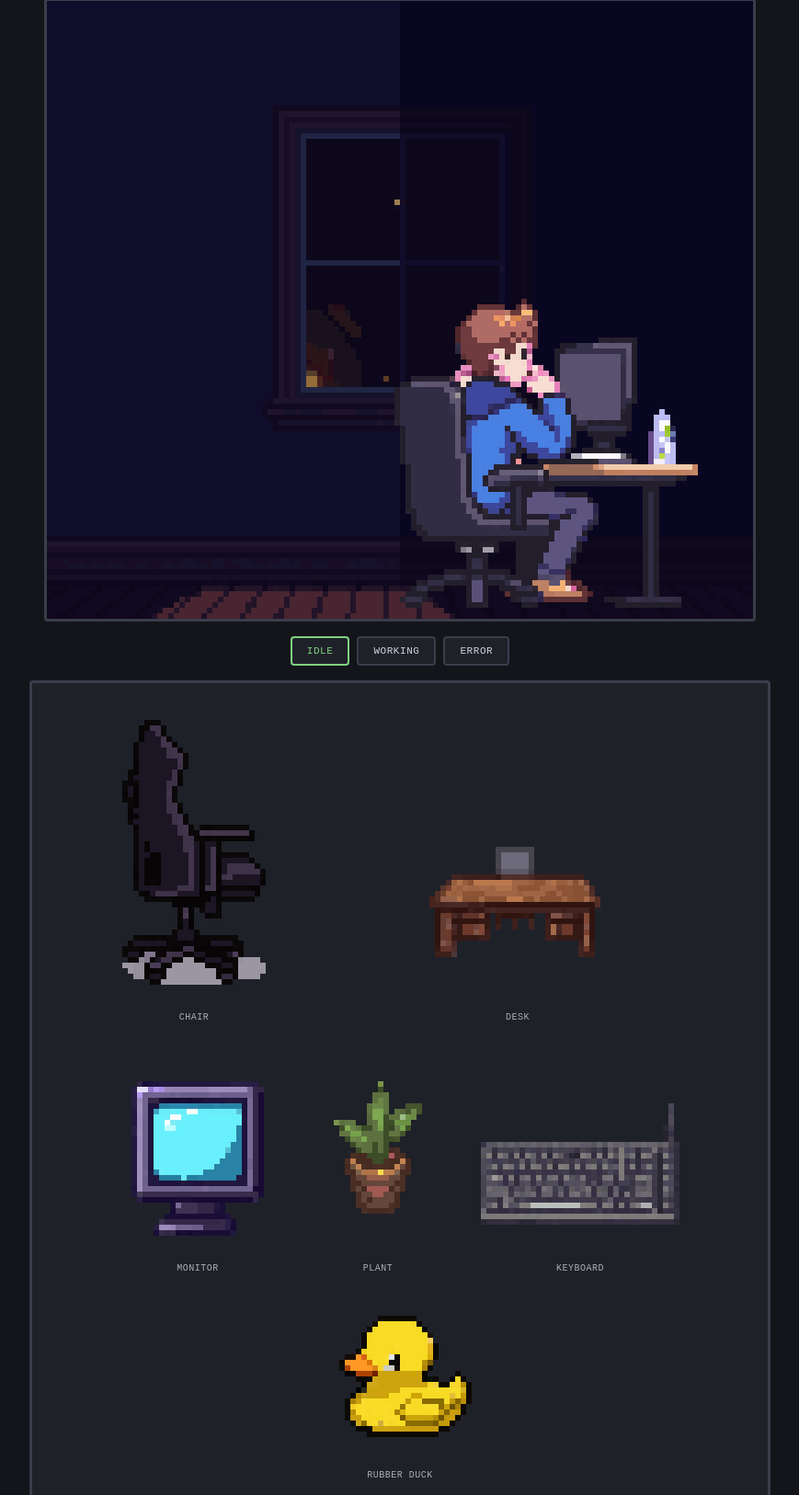
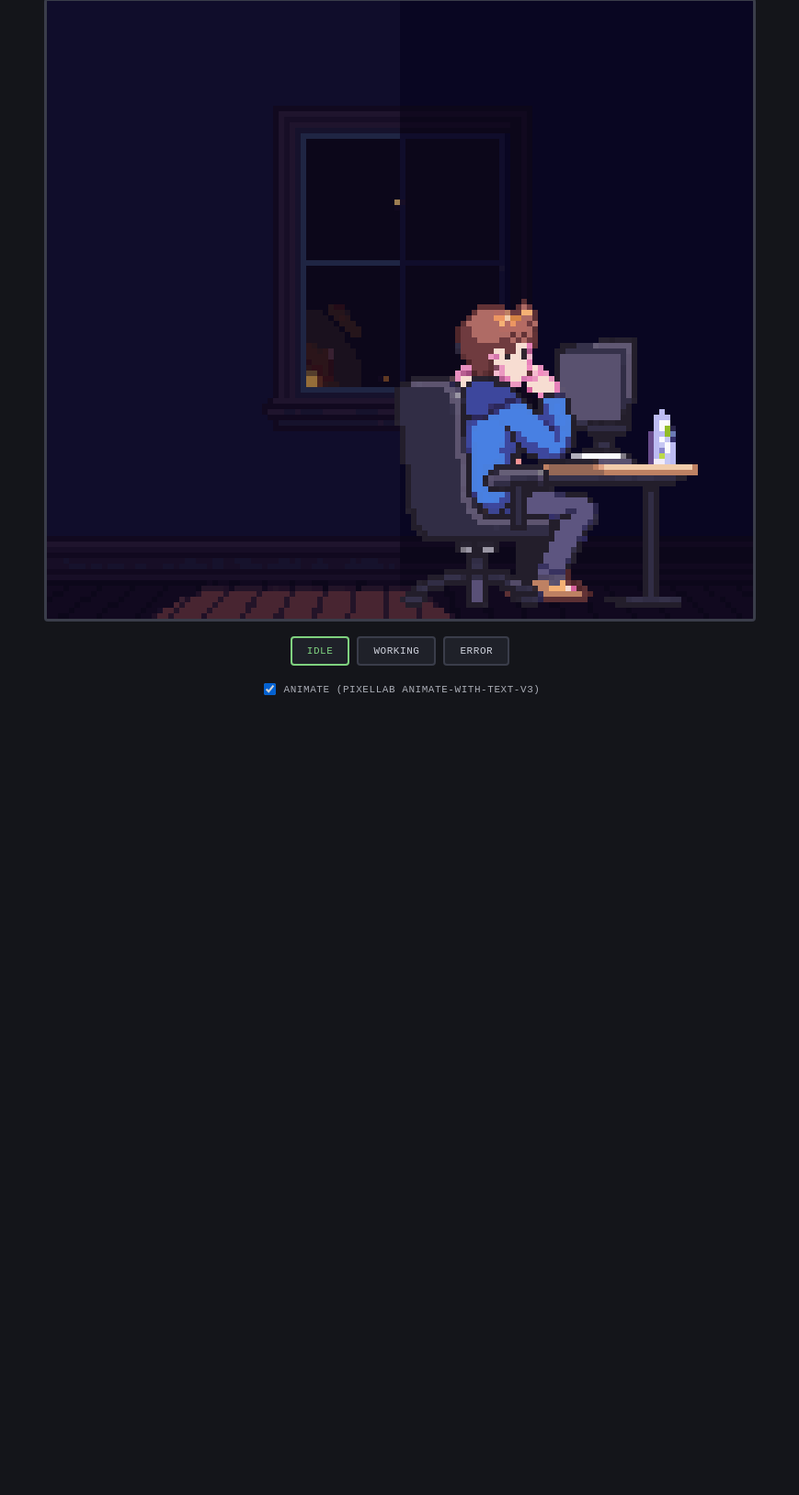
Before and after one commit to ManonChab/8bit, a website: page public/test-assets.html in a window 1280 px wide. Shown: the part 50-1676 px from the top of the page at 92% size, without its empty margins (205-1074 px from the left). After the commit the page ends 809 px from the top, so only its background shows below. Drawn offline with Linux system fonts and the light colour scheme.

Commit message:
feat(avatar): wire real PixelLab animations into avatar.js, drop object gallery from test page
avatar.js now renders the generated background + per-state animation
frames for the developer theme, falling back to the procedural drawing
while images load or for themes without real art yet. Also removes the
standalone object-sprite gallery from test-assets.html (chair/desk/
monitor/etc. preview cards) since it wasn't wired into any scene compositing
and isn't needed as a live view -- the underlying asset files are untouched
on disk for later use.

```diff
--- a/public/test-assets.html
+++ b/public/test-assets.html
@@ -17,9 +17,8 @@
     gap: 16px;
   }
   h1 { font-size: 13px; opacity: 0.6; font-weight: normal; letter-spacing: 0.1em; text-transform: uppercase; }
-  /* Every asset (background, character, objects) is displayed at the same
-     6x-native-pixel scale so relative sizes stay meaningful across images
-     that were generated at different native resolutions. */
+  /* Background and character are displayed at the same 6x-native-pixel
+     scale so relative sizes stay meaningful. */
   #stage {
     position: relative;
     width: 768px;  /* 128px background native width * 6 */
@@ -60,23 +59,17 @@
   }
   #buttons button:hover { border-color: #7fd17f; }
   #buttons button.active { border-color: #7fd17f; color: #7fd17f; }
-  #objects {
+  #anim-toggle {
+    font-size: 11px;
+    letter-spacing: 0.05em;
+    text-transform: uppercase;
+    color: #cfd2dc;
+    opacity: 0.8;
     display: flex;
-    flex-wrap: wrap;
-    justify-content: center;
-    gap: 16px;
-    align-items: flex-end;
-    background: #1f2129;
-    border: 3px solid #3a3d4a;
-    border-radius: 4px;
-    padding: 16px;
-    max-width: 768px;
+    align-items: center;
+    gap: 6px;
+    cursor: pointer;
   }
-  .obj-card { display: flex; flex-direction: column; align-items: center; gap: 6px; }
-  /* Native size * 6 (same scale as the stage) — NOT a fixed display height,
-     so relative real-world size between objects stays visible. */
-  .obj-card img { image-rendering: pixelated; }
-  .obj-card span { font-size: 10px; opacity: 0.7; text-transform: uppercase; letter-spacing: 0.05em; }
 </style>
 </head>
 <body>
@@ -90,30 +83,63 @@
     <button data-state="working">Working</button>
     <button data-state="error">Error</button>
   </div>
-
-  <div id="objects">
-    <div class="obj-card"><img data-native-width="40" src="/art/developer-theme/pixellab/v2/objects/chair.png" alt="chair" /><span>Chair</span></div>
-    <div class="obj-card"><img data-native-width="72" src="/art/developer-theme/pixellab/v2/objects/desk.png" alt="desk" /><span>Desk</span></div>
-    <div class="obj-card"><img data-native-width="32" src="/art/developer-theme/pixellab/v2/objects/monitor.png" alt="monitor" /><span>Monitor</span></div>
-    <div class="obj-card"><img data-native-width="28" src="/art/developer-theme/pixellab/v2/objects/plant.png" alt="plant" /><span>Plant</span></div>
-    <div class="obj-card"><img data-native-width="40" src="/art/developer-theme/pixellab/v2/objects/keyboard.png" alt="keyboard" /><span>Keyboard</span></div>
-    <div class="obj-card"><img data-native-width="32" src="/art/developer-theme/pixellab/v2/objects/rubber-duck.png" alt="rubber duck" /><span>Rubber duck</span></div>
-  </div>
+  <label id="anim-toggle">
+    <input type="checkbox" id="anim-checkbox" checked />
+    animate (PixelLab animate-with-text-v3)
+  </label>
 
   <script>
-    const SCALE = 6;
-    document.querySelectorAll('.obj-card img').forEach((img) => {
-      img.style.width = `${Number(img.dataset.nativeWidth) * SCALE}px`;
-    });
+    const sprite = document.getElementById('sprite');
+    const animCheckbox = document.getElementById('anim-checkbox');
 
-    const sprite = document.getElementById('sprite');
+    // Last index in each state's animate-with-text-v3 output
+    // (frame-0.png..frame-N.png, N = frame_count -- see animations/NOTES.md).
+    const ANIM_LAST_FRAME = { idle: 4, working: 8, error: 8 };
+    const FRAME_MS = 140; // ~7fps, readable at pixel-art scale
+
+    let currentState = 'idle';
+    let frameIndex = 0;
+    let timer = null;
+
+    function framePath(state, index) {
+      return `/art/developer-theme/pixellab/v2/animations/${state}/frame-${index}.png`;
+    }
+
+    function stopAnim() {
+      if (timer) clearInterval(timer);
+      timer = null;
+    }
+
+    function startAnim() {
+      stopAnim();
+      frameIndex = 0;
+      timer = setInterval(() => {
+        frameIndex = (frameIndex + 1) % (ANIM_LAST_FRAME[currentState] + 1);
+        sprite.src = framePath(currentState, frameIndex);
+      }, FRAME_MS);
+    }
+
+    function render() {
+      if (animCheckbox.checked) {
+        startAnim();
+      } else {
+        stopAnim();
+        sprite.src = `/art/developer-theme/pixellab/v2/character/${currentState}.png`;
+      }
+    }
+
     document.querySelectorAll('#buttons button').forEach((btn) => {
       btn.addEventListener('click', () => {
         document.querySelectorAll('#buttons button').forEach((b) => b.classList.remove('active'));
         btn.classList.add('active');
-        sprite.src = `/art/developer-theme/pixellab/v2/character/${btn.dataset.state}.png`;
+        currentState = btn.dataset.state;
+        render();
       });
     });
+
+    animCheckbox.addEventListener('change', render);
+
+    render();
   </script>
 </body>
 </html>
```
Also changed, not shown: public/avatar.js (+100 -11 lines).
